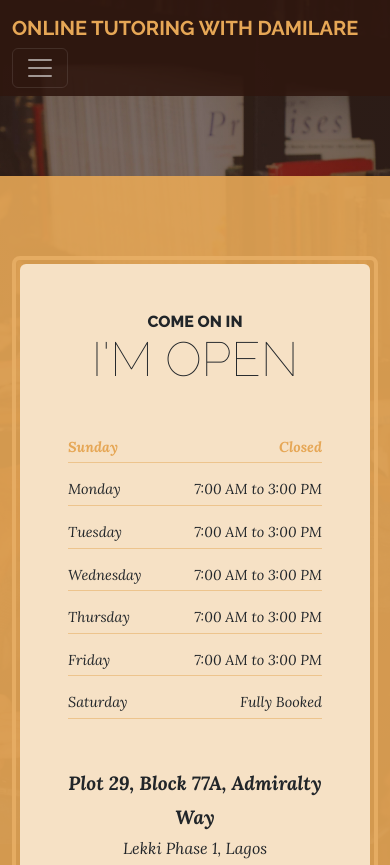
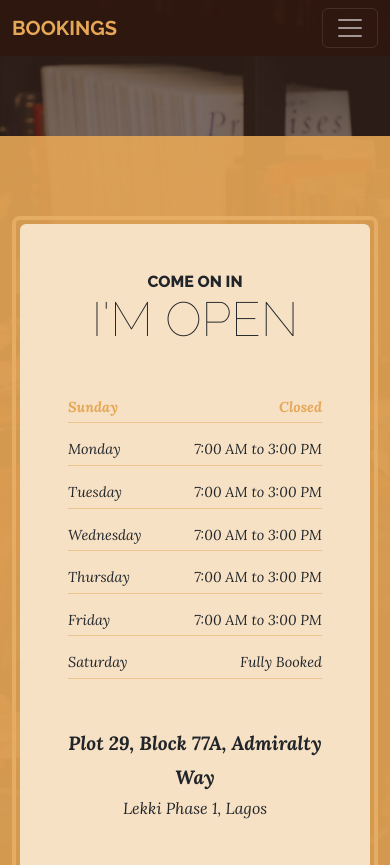
Before and after one commit to damilareogaga/my-tutoring-website, a plain HTML site: page bookings.html in a window 390 px wide. Shown: the top 865 px of the page. Drawn offline with nearby package versions, Linux system fonts and the light colour scheme.

Commit message:
Update bookings.html

```diff
--- a/bookings.html
+++ b/bookings.html
@@ -23,7 +23,7 @@
         <!-- Navigation-->
         <nav class="navbar navbar-expand-lg navbar-dark py-lg-4" id="mainNav">
             <div class="container">
-                <a class="navbar-brand text-uppercase fw-bold d-lg-none" href="index.html">Online Tutoring With Damilare</a>
+                <a class="navbar-brand text-uppercase fw-bold d-lg-none" href="index.html">Bookings</a>
                 <button class="navbar-toggler" type="button" data-bs-toggle="collapse" data-bs-target="#navbarSupportedContent" aria-controls="navbarSupportedContent" aria-expanded="false" aria-label="Toggle navigation"><span class="navbar-toggler-icon"></span></button>
                 <div class="collapse navbar-collapse" id="navbarSupportedContent">
                     <ul class="navbar-nav mx-auto">
```
